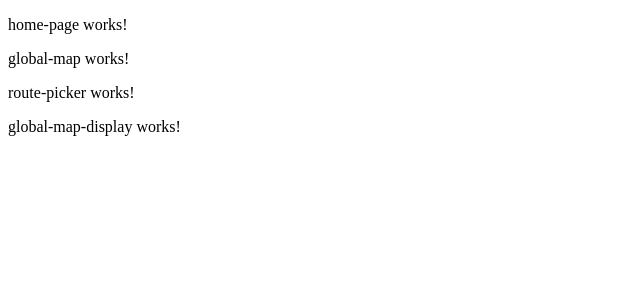
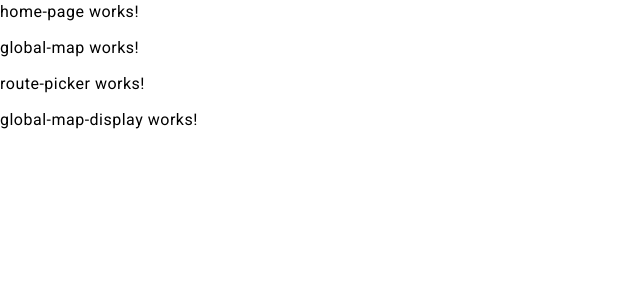
Before and after one commit to holistic-fox/sea-roots, an Angular app: page / in a window 1280 px wide. Shown: the top 300 px of the page, without its empty margins (0-640 px from the left). Built offline with nearby package versions, Linux system fonts and the light colour scheme.

Commit message:
install angular material

```diff
--- a/angular.json
+++ b/angular.json
@@ -32,6 +32,7 @@
               }
             ],
             "styles": [
+              "@angular/material/prebuilt-themes/azure-blue.css",
               "src/styles.scss"
             ],
             "scripts": [],
@@ -96,6 +97,7 @@
               }
             ],
             "styles": [
+              "@angular/material/prebuilt-themes/azure-blue.css",
               "src/styles.scss"
             ],
             "scripts": []
--- a/package.json
+++ b/package.json
@@ -12,10 +12,12 @@
   "private": true,
   "dependencies": {
     "@angular/animations": "^18.1.0",
+    "@angular/cdk": "^18.1.1",
     "@angular/common": "^18.1.0",
     "@angular/compiler": "^18.1.0",
     "@angular/core": "^18.1.0",
     "@angular/forms": "^18.1.0",
+    "@angular/material": "^18.1.1",
     "@angular/platform-browser": "^18.1.0",
     "@angular/platform-browser-dynamic": "^18.1.0",
     "@angular/platform-server": "^18.1.0",
--- a/src/app/app.config.ts
+++ b/src/app/app.config.ts
@@ -3,7 +3,8 @@
 
 import { routes } from './app.routes';
 import { provideClientHydration } from '@angular/platform-browser';
+import { provideAnimationsAsync } from '@angular/platform-browser/animations/async';
 
 export const appConfig: ApplicationConfig = {
-  providers: [provideZoneChangeDetection({ eventCoalescing: true }), provideRouter(routes), provideClientHydration()]
+  providers: [provideZoneChangeDetection({ eventCoalescing: true }), provideRouter(routes), provideClientHydration(), provideAnimationsAsync()]
 };
--- a/src/index.html
+++ b/src/index.html
@@ -6,8 +6,10 @@
   <base href="/">
   <meta name="viewport" content="width=device-width, initial-scale=1">
   <link rel="icon" type="image/x-icon" href="favicon.ico">
+  <link href="https://fonts.googleapis.com/css2?family=Roboto:wght@300;400;500&display=swap" rel="stylesheet">
+  <link href="https://fonts.googleapis.com/icon?family=Material+Icons" rel="stylesheet">
 </head>
-<body>
+<body class="mat-typography">
   <app-root></app-root>
 </body>
 </html>
--- a/src/styles.scss
+++ b/src/styles.scss
@@ -1 +1,4 @@
 /* You can add global styles to this file, and also import other style files */
+
+html, body { height: 100%; }
+body { margin: 0; font-family: Roboto, "Helvetica Neue", sans-serif; }
```
Also changed, not shown: 1 other file (tests, documents, lock files or other folders).
